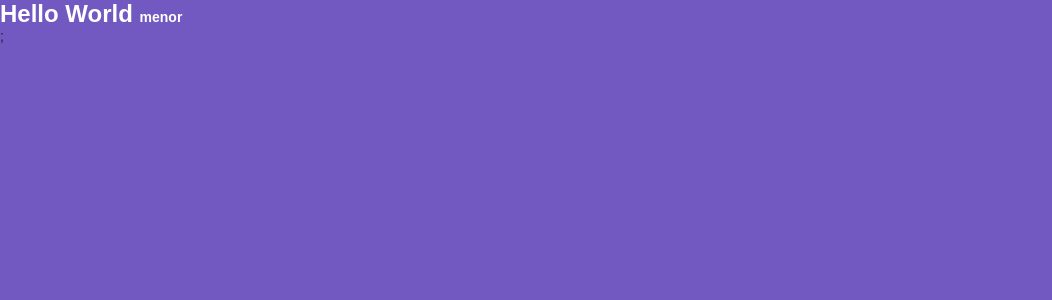
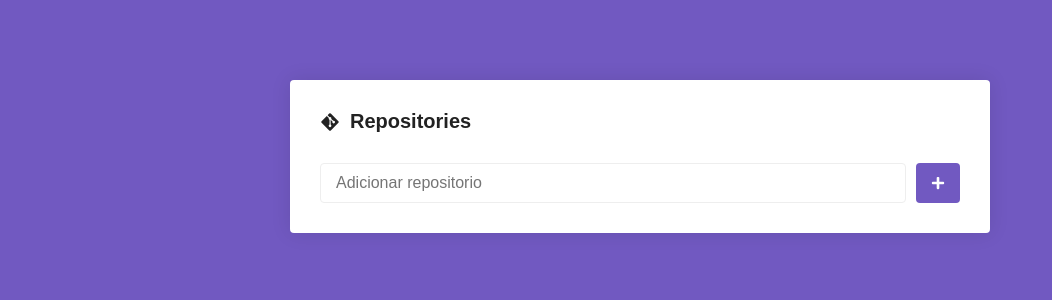
Before and after one commit to rafaelsene01/frontend-base-project-reactjs, a React (Create React App) app: page / in a window 1280 px wide. Shown: the top 300 px of the page, without its empty margins (0-1052 px from the left). Built offline with nearby package versions, Linux system fonts and the light colour scheme.

Commit message:
adicionando funcionalidades no css

```diff
--- a/package.json
+++ b/package.json
@@ -3,8 +3,10 @@
   "version": "0.1.0",
   "private": true,
   "dependencies": {
+    "axios": "^0.19.0",
     "react": "^16.8.6",
     "react-dom": "^16.8.6",
+    "react-icons": "^3.7.0",
     "react-router-dom": "^5.0.1",
     "react-scripts": "3.0.1",
     "styled-components": "^4.3.2"
--- a/src/pages/Main/index.js
+++ b/src/pages/Main/index.js
@@ -1,11 +1,69 @@
-import React from 'react';
+import React, { Component } from 'react';
 
-import { Title } from './styles';
+import { FaGitAlt, FaPlus, FaSpinner } from 'react-icons/fa';
 
-export default function Main() {
-  return (
-    <Title error={false}>
-      Hello World <small>menor</small>
-    </Title>
-  );
+import api from '../../services/api';
+
+import { Container, SubmitButton, Form } from './styles';
+
+export default class Main extends Component {
+  state = {
+    newRepo: '',
+    repositories: [],
+    loading: false,
+  };
+
+  hendleInputChange = e => {
+    this.setState({ newRepo: e.target.value });
+  };
+
+  handleSubmit = async e => {
+    e.preventDefault();
+
+    this.setState({ loading: true });
+
+    const { newRepo, repositories } = this.state;
+
+    const response = await api.get(`/repos/${newRepo}`);
+
+    const data = {
+      name: response.data.full_name,
+    };
+
+    this.setState({
+      repositories: [...repositories, data],
+      newRepo: '',
+      loading: false,
+    });
+  };
+
+  render() {
+    const { newRepo, loading } = this.state;
+
+    return (
+      <Container>
+        <h1>
+          <FaGitAlt />
+          Repositories
+        </h1>
+
+        <Form onSubmit={this.handleSubmit}>
+          <input
+            type="text"
+            onChange={this.hendleInputChange}
+            value={newRepo}
+            placeholder="Adicionar repositorio"
+          />
+
+          <SubmitButton loading={loading ? 1 : 0}>
+            {loading ? (
+              <FaSpinner color="#FFF" size={14} />
+            ) : (
+              <FaPlus color="#FFF" size={14} />
+            )}
+          </SubmitButton>
+        </Form>
+      </Container>
+    );
+  }
 }
--- a/src/pages/Main/styles.js
+++ b/src/pages/Main/styles.js
@@ -1,12 +1,73 @@
-import styled from 'styled-components';
+import styled, { keyframes, css } from 'styled-components';
 
-export const Title = styled.h1`
-  font-size: 24px;
-  color: ${props => (props.error ? 'red' : '#fff')};
-  font-family: Arial, Helvetica, sans-serif;
+export const Container = styled.div`
+  max-width: 700px;
+  background: #fff;
+  border-radius: 4px;
+  box-shadow: 0 0 20px rgba(0, 0, 0, 0.1);
+  padding: 30px;
+  margin: 80px auto;
 
-  small {
-    font-size: 14px;
-    color: #fff;
+  h1 {
+    font-size: 20px;
+    display: flex;
+    flex-direction: row;
+    align-items: center;
+
+    svg {
+      margin-right: 10px;
+    }
   }
 `;
+
+export const Form = styled.form`
+  margin-top: 30px;
+  display: flex;
+  flex-direction: row;
+
+  input {
+    flex: 1;
+    border: 1px solid #eee;
+    padding: 10px 15px;
+    border-radius: 4px;
+    font-size: 16px;
+  }
+`;
+
+const rotate = keyframes`
+  from{
+    transform: rotate(0deg);
+  }
+
+  to{
+    transform: rotate(360deg)
+  }
+`;
+
+export const SubmitButton = styled.button.attrs(props => ({
+  type: 'submit',
+  disabled: props.loading,
+}))`
+  background: #7159c1;
+  border: 0;
+  padding: 0 15px;
+  margin-left: 10px;
+  border-radius: 4px;
+
+  display: flex;
+  justify-content: center;
+  align-items: center;
+
+  &[disabled] {
+    cursor: not-allowed;
+    opacity: 0.6;
+  }
+
+  ${props =>
+    props.loading &&
+    css`
+      svg {
+        animation: ${rotate} 2s linear infinite;
+      }
+    `}
+`;
--- /dev/null
+++ b/src/services/api.js
@@ -0,0 +1,7 @@
+import axios from 'axios';
+
+const api = axios.create({
+  baseURL: 'https://api.github.com',
+});
+
+export default api;
```
Also changed, not shown: 1 other file (tests, documents, lock files or other folders).
